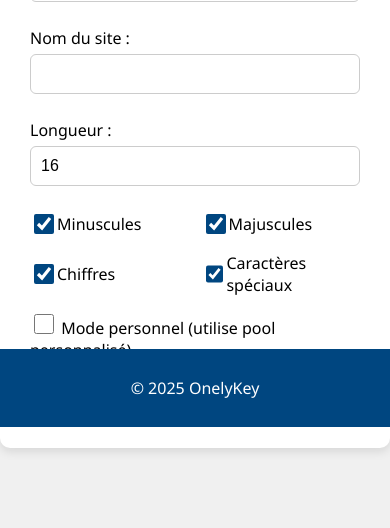
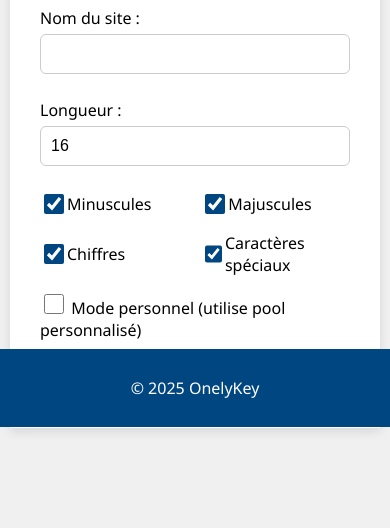
Before and after one commit to hugithub06/OnelyKey, a plain HTML site: page index.html in a window 390 px wide. Shown: the part 417-945 px from the top of the page. Drawn offline with Linux system fonts and the light colour scheme.

Commit message:
try mobile 0

```diff
--- a/style.css
+++ b/style.css
@@ -170,3 +170,12 @@ input[type="checkbox"] {
     pointer-events: auto;
     transform: translateX(-50%) translateY(0);
 }
+
+/* --- Version mobile --- */
+@media (max-width: 768px) {
+    .container {
+        max-width: none;       /* supprime la limite de 500px */
+        margin: 20px 10px 80px 10px; /* marge 10px sur les côtés, marge en bas pour le footer */
+        border-radius: 0;      /* optionnel : supprime les angles arrondis pour coller au bord */
+    }
+}
```
